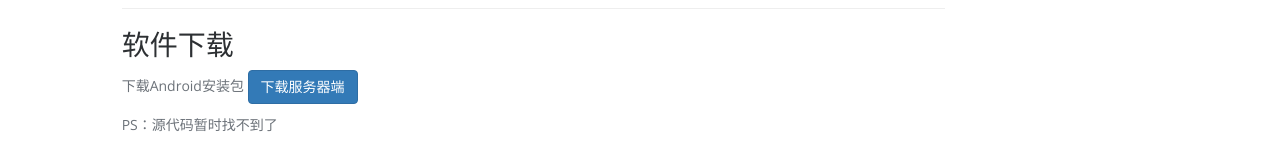
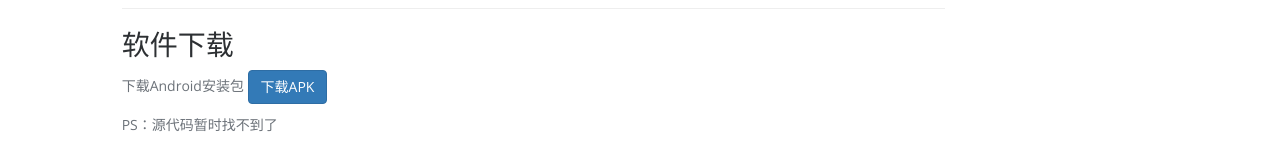
Before and after one commit to jxlpzqc/old-github-pages, a plain HTML site: page works/answerviewer.html in a window 1280 px wide. Shown: the part 465-625 px from the top of the page. Drawn offline with nearby package versions, Linux system fonts and the light colour scheme.

Commit message:
edit answerviewer.html

```diff
--- a/works/answerviewer.html
+++ b/works/answerviewer.html
@@ -88,7 +88,7 @@
             <p>Android编程</p>
             <hr/>
             <h3 id="catelogue-3">软件下载</h3>
-            <P>下载Android安装包 <a href='https://pan.baidu.com/s/1boX5bzT'><btn class='btn btn-primary'>下载服务器端</btn></a>  </P>
+            <P>下载Android安装包 <a href='https://pan.baidu.com/s/1boX5bzT'><btn class='btn btn-primary'>下载APK</btn></a>  </P>
             <P>PS：源代码暂时找不到了</P>
 
 
```
